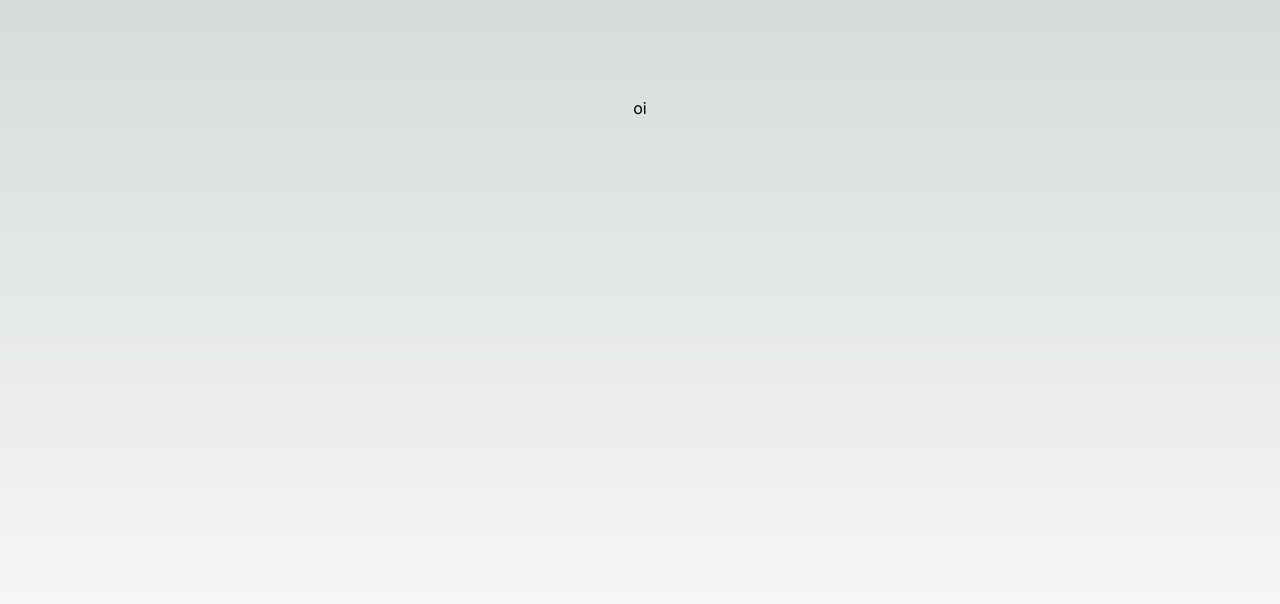
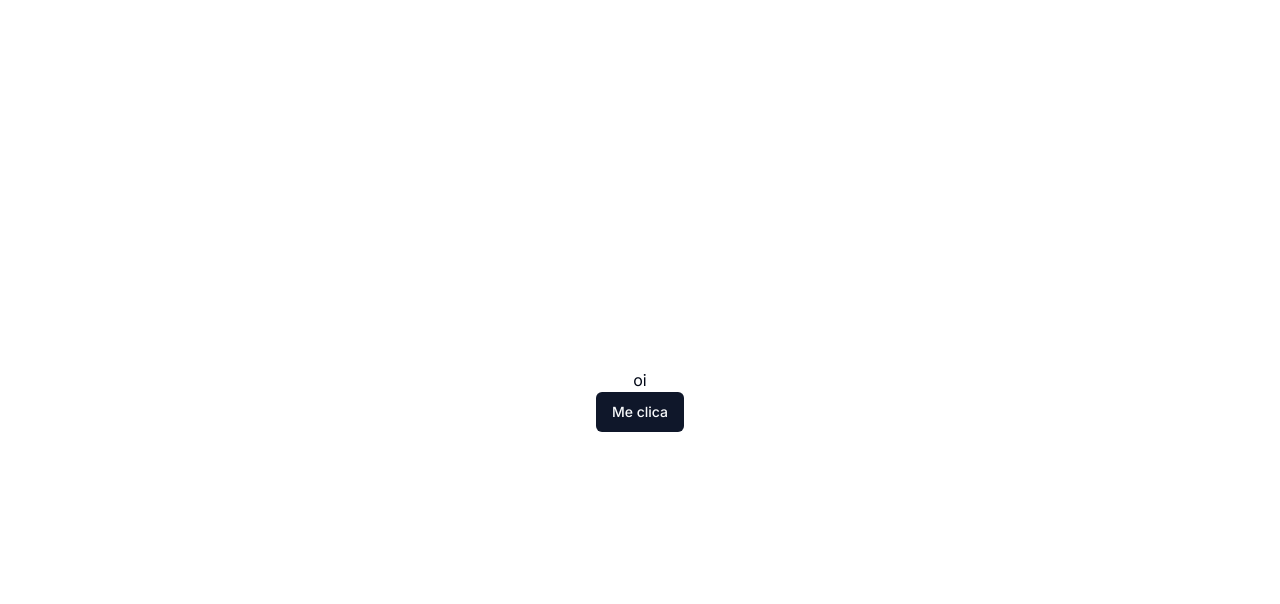
Before and after one commit to dankwx/sales-system-pettres, a Next.js app: page / in a window 1280 px wide. Shown: the top 604 px of the page. Built offline with nearby package versions, Linux system fonts and the light colour scheme.

Commit message:
add shadcn ui

```diff
--- a/app/globals.css
+++ b/app/globals.css
@@ -2,32 +2,75 @@
 @tailwind components;
 @tailwind utilities;
 
-:root {
-  --foreground-rgb: 0, 0, 0;
-  --background-start-rgb: 214, 219, 220;
-  --background-end-rgb: 255, 255, 255;
-}
+@layer base {
+  :root {
+    --background: 0 0% 100%;
+    --foreground: 222.2 84% 4.9%;
 
-@media (prefers-color-scheme: dark) {
-  :root {
-    --foreground-rgb: 255, 255, 255;
-    --background-start-rgb: 0, 0, 0;
-    --background-end-rgb: 0, 0, 0;
+    --card: 0 0% 100%;
+    --card-foreground: 222.2 84% 4.9%;
+
+    --popover: 0 0% 100%;
+    --popover-foreground: 222.2 84% 4.9%;
+
+    --primary: 222.2 47.4% 11.2%;
+    --primary-foreground: 210 40% 98%;
+
+    --secondary: 210 40% 96.1%;
+    --secondary-foreground: 222.2 47.4% 11.2%;
+
+    --muted: 210 40% 96.1%;
+    --muted-foreground: 215.4 16.3% 46.9%;
+
+    --accent: 210 40% 96.1%;
+    --accent-foreground: 222.2 47.4% 11.2%;
+
+    --destructive: 0 84.2% 60.2%;
+    --destructive-foreground: 210 40% 98%;
+
+    --border: 214.3 31.8% 91.4%;
+    --input: 214.3 31.8% 91.4%;
+    --ring: 222.2 84% 4.9%;
+
+    --radius: 0.5rem;
+  }
+
+  .dark {
+    --background: 222.2 84% 4.9%;
+    --foreground: 210 40% 98%;
+
+    --card: 222.2 84% 4.9%;
+    --card-foreground: 210 40% 98%;
+
+    --popover: 222.2 84% 4.9%;
+    --popover-foreground: 210 40% 98%;
+
+    --primary: 210 40% 98%;
+    --primary-foreground: 222.2 47.4% 11.2%;
+
+    --secondary: 217.2 32.6% 17.5%;
+    --secondary-foreground: 210 40% 98%;
+
+    --muted: 217.2 32.6% 17.5%;
+    --muted-foreground: 215 20.2% 65.1%;
+
+    --accent: 217.2 32.6% 17.5%;
+    --accent-foreground: 210 40% 98%;
+
+    --destructive: 0 62.8% 30.6%;
+    --destructive-foreground: 210 40% 98%;
+
+    --border: 217.2 32.6% 17.5%;
+    --input: 217.2 32.6% 17.5%;
+    --ring: 212.7 26.8% 83.9%;
   }
 }
 
-body {
-  color: rgb(var(--foreground-rgb));
-  background: linear-gradient(
-      to bottom,
-      transparent,
-      rgb(var(--background-end-rgb))
-    )
-    rgb(var(--background-start-rgb));
-}
-
-@layer utilities {
-  .text-balance {
-    text-wrap: balance;
+@layer base {
+  * {
+    @apply border-border;
+  }
+  body {
+    @apply bg-background text-foreground;
   }
 }
--- a/app/page.tsx
+++ b/app/page.tsx
@@ -1,8 +1,12 @@
+import { Button } from "@/components/ui/button";
+
 export default function Home() {
   return (
-    <main className="flex min-h-screen flex-col items-center justify-between p-24">
+    <main className="flex min-h-screen flex-col items-center justify-center">
       <div>
-        <h1>oi</h1>
+        <h1 className="text-center">oi</h1>
+        <Button>Me clica</Button>
+
       </div>
     </main>
   );
--- /dev/null
+++ b/components/ui/button.tsx
@@ -0,0 +1,56 @@
+import * as React from "react"
+import { Slot } from "@radix-ui/react-slot"
+import { cva, type VariantProps } from "class-variance-authority"
+
+import { cn } from "@/lib/utils"
+
+const buttonVariants = cva(
+  "inline-flex items-center justify-center whitespace-nowrap rounded-md text-sm font-medium ring-offset-background transition-colors focus-visible:outline-none focus-visible:ring-2 focus-visible:ring-ring focus-visible:ring-offset-2 disabled:pointer-events-none disabled:opacity-50",
+  {
+    variants: {
+      variant: {
+        default: "bg-primary text-primary-foreground hover:bg-primary/90",
+        destructive:
+          "bg-destructive text-destructive-foreground hover:bg-destructive/90",
+        outline:
+          "border border-input bg-background hover:bg-accent hover:text-accent-foreground",
+        secondary:
+          "bg-secondary text-secondary-foreground hover:bg-secondary/80",
+        ghost: "hover:bg-accent hover:text-accent-foreground",
+        link: "text-primary underline-offset-4 hover:underline",
+      },
+      size: {
+        default: "h-10 px-4 py-2",
+        sm: "h-9 rounded-md px-3",
+        lg: "h-11 rounded-md px-8",
+        icon: "h-10 w-10",
+      },
+    },
+    defaultVariants: {
+      variant: "default",
+      size: "default",
+    },
+  }
+)
+
+export interface ButtonProps
+  extends React.ButtonHTMLAttributes<HTMLButtonElement>,
+    VariantProps<typeof buttonVariants> {
+  asChild?: boolean
+}
+
+const Button = React.forwardRef<HTMLButtonElement, ButtonProps>(
+  ({ className, variant, size, asChild = false, ...props }, ref) => {
+    const Comp = asChild ? Slot : "button"
+    return (
+      <Comp
+        className={cn(buttonVariants({ variant, size, className }))}
+        ref={ref}
+        {...props}
+      />
+    )
+  }
+)
+Button.displayName = "Button"
+
+export { Button, buttonVariants }
--- /dev/null
+++ b/lib/utils.ts
@@ -0,0 +1,6 @@
+import { type ClassValue, clsx } from "clsx"
+import { twMerge } from "tailwind-merge"
+
+export function cn(...inputs: ClassValue[]) {
+  return twMerge(clsx(inputs))
+}
--- a/tailwind.config.ts
+++ b/tailwind.config.ts
@@ -1,20 +1,80 @@
-import type { Config } from 'tailwindcss';
+import type { Config } from "tailwindcss"
 
-const config: Config = {
+const config = {
+  darkMode: ["class"],
   content: [
-    './pages/**/*.{js,ts,jsx,tsx,mdx}',
-    './components/**/*.{js,ts,jsx,tsx,mdx}',
-    './app/**/*.{js,ts,jsx,tsx,mdx}',
-  ],
+    './pages/**/*.{ts,tsx}',
+    './components/**/*.{ts,tsx}',
+    './app/**/*.{ts,tsx}',
+    './src/**/*.{ts,tsx}',
+	],
+  prefix: "",
   theme: {
+    container: {
+      center: true,
+      padding: "2rem",
+      screens: {
+        "2xl": "1400px",
+      },
+    },
     extend: {
-      backgroundImage: {
-        'gradient-radial': 'radial-gradient(var(--tw-gradient-stops))',
-        'gradient-conic':
-          'conic-gradient(from 180deg at 50% 50%, var(--tw-gradient-stops))',
+      colors: {
+        border: "hsl(var(--border))",
+        input: "hsl(var(--input))",
+        ring: "hsl(var(--ring))",
+        background: "hsl(var(--background))",
+        foreground: "hsl(var(--foreground))",
+        primary: {
+          DEFAULT: "hsl(var(--primary))",
+          foreground: "hsl(var(--primary-foreground))",
+        },
+        secondary: {
+          DEFAULT: "hsl(var(--secondary))",
+          foreground: "hsl(var(--secondary-foreground))",
+        },
+        destructive: {
+          DEFAULT: "hsl(var(--destructive))",
+          foreground: "hsl(var(--destructive-foreground))",
+        },
+        muted: {
+          DEFAULT: "hsl(var(--muted))",
+          foreground: "hsl(var(--muted-foreground))",
+        },
+        accent: {
+          DEFAULT: "hsl(var(--accent))",
+          foreground: "hsl(var(--accent-foreground))",
+        },
+        popover: {
+          DEFAULT: "hsl(var(--popover))",
+          foreground: "hsl(var(--popover-foreground))",
+        },
+        card: {
+          DEFAULT: "hsl(var(--card))",
+          foreground: "hsl(var(--card-foreground))",
+        },
+      },
+      borderRadius: {
+        lg: "var(--radius)",
+        md: "calc(var(--radius) - 2px)",
+        sm: "calc(var(--radius) - 4px)",
+      },
+      keyframes: {
+        "accordion-down": {
+          from: { height: "0" },
+          to: { height: "var(--radix-accordion-content-height)" },
+        },
+        "accordion-up": {
+          from: { height: "var(--radix-accordion-content-height)" },
+          to: { height: "0" },
+        },
+      },
+      animation: {
+        "accordion-down": "accordion-down 0.2s ease-out",
+        "accordion-up": "accordion-up 0.2s ease-out",
       },
     },
   },
-  plugins: [],
-};
-export default config;
+  plugins: [require("tailwindcss-animate")],
+} satisfies Config
+
+export default config
```
Also changed, not shown: package.json (+7 -1 lines), components.json (added), 1 other file (tests, documents, lock files or other folders).
